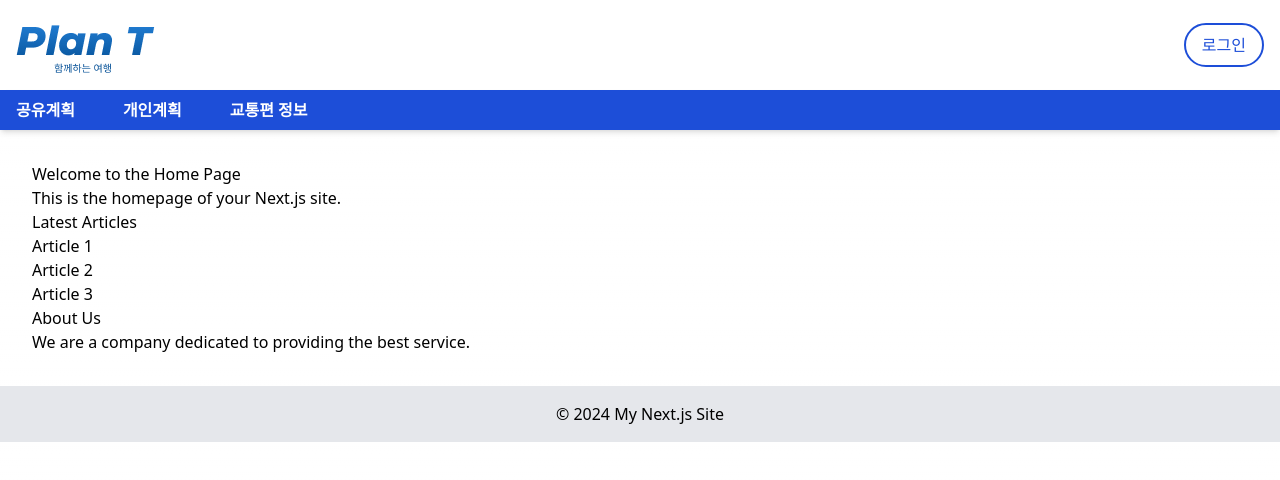
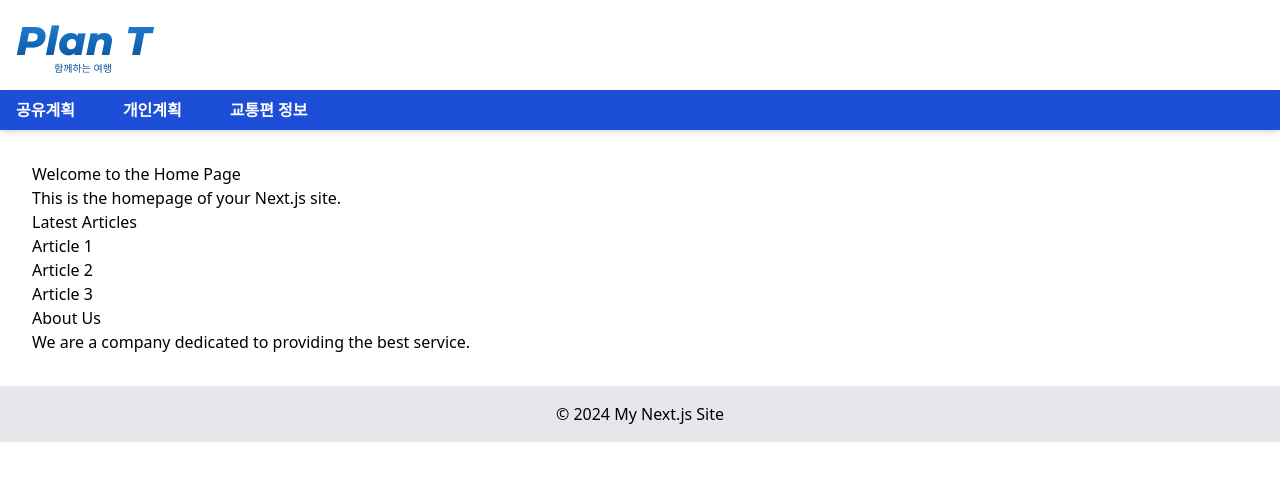
Before and after one commit to leeys951006/Travel2, a Next.js app in the folder travelplan/: page / in a window 1280 px wide. Shown: the top 480 px of the page. Built offline with nearby package versions, Linux system fonts and the light colour scheme.

Commit message:
layout.tsx 수정 및 AuthButton.tsx 삭제

```diff
--- a/travelplan/app/layout.tsx
+++ b/travelplan/app/layout.tsx
@@ -1,7 +1,6 @@
 'use client';
 
 import Link from 'next/link';
-import AuthButton from '../components/AuthButton';
 import './globals.css';
 import { useState } from 'react';
 
@@ -21,9 +20,6 @@ export default function RootLayout({ children }: { children: React.ReactNode })
                 <path strokeLinecap="round" strokeLinejoin="round" strokeWidth="2" d="M4 6h16M4 12h16m-7 6h7"></path>
               </svg>
             </button>
-            <div className="hidden md:block">
-              <AuthButton />
-            </div>
           </div>
         </header>
 
@@ -47,10 +43,6 @@ export default function RootLayout({ children }: { children: React.ReactNode })
           </ul>
         </nav>
 
-        <div className="md:hidden p-4 bg-white shadow-md text-right">
-          <AuthButton />
-        </div>
-
         <main className="p-4 md:p-8">{children}</main>
         <footer className="text-center p-4 bg-gray-200">
           <p>© 2024 My Next.js Site</p>
--- a/travelplan/components/AuthButton.tsx
+++ /dev/null
@@ -1,35 +0,0 @@
-// components/AuthButton.tsx
-'use client';
-
-import { useRouter } from 'next/navigation';
-
-export default function AuthButton() {
-  const router = useRouter();
-
-  const handleSignIn = () => {
-    router.push('/login');
-  };
-
-  const handleSignOut = () => {
-    // 로그아웃 로직 추가 필요
-    router.push('/'); // 로그아웃 후 메인 페이지로 이동
-  };
-
-  const isAuthenticated = false; // 인증 상태 로직 추가 필요
-
-  return isAuthenticated ? (
-    <button
-      onClick={handleSignOut}
-      className="bg-none border-2 border-blue-700 text-blue-700 py-2 px-4 rounded-full cursor-pointer text-base transition-all duration-300 hover:bg-blue-700 hover:text-white"
-    >
-      로그아웃
-    </button>
-  ) : (
-    <button
-      onClick={handleSignIn}
-      className="bg-none border-2 border-blue-700 text-blue-700 py-2 px-4 rounded-full cursor-pointer text-base transition-all duration-300 hover:bg-blue-700 hover:text-white"
-    >
-      로그인
-    </button>
-  );
-}
```
